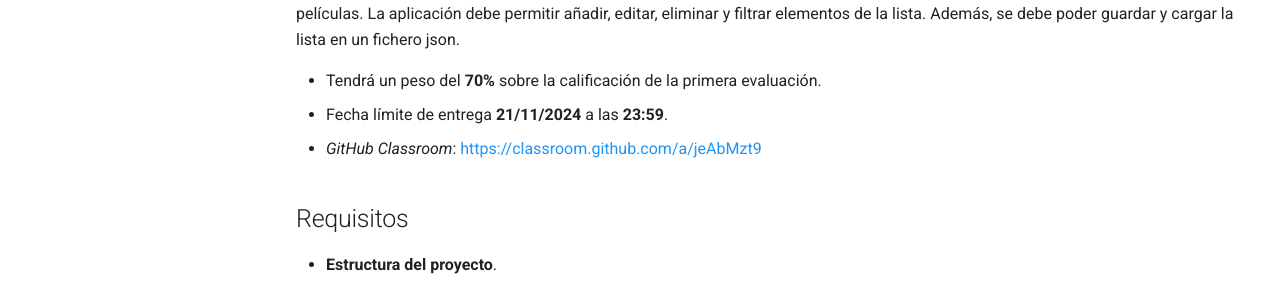
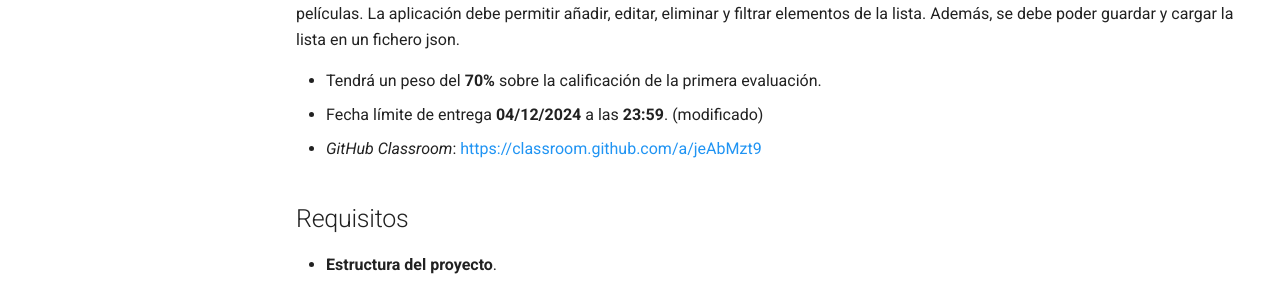
Before and after one commit to jsanvil/din24, an MkDocs documentation site: the page built from docs/proyectos/01_watchlist.md, in a window 1280 px wide and 900 px high. Shown: the part 252-542 px from the top of the window. Built offline with MkDocs 1.6.1 and Material for MkDocs 9.7.7, drawn with Linux system fonts in a browser that asks for light colours.

Commit message:
update project date

```diff
--- a/docs/proyectos/01_watchlist.md
+++ b/docs/proyectos/01_watchlist.md
@@ -3,7 +3,7 @@
 El objetivo de este proyecto es crear una aplicación en _Electron_ que permita gestionar una lista de seguimiento de libros, juegos y películas. La aplicación debe permitir añadir, editar, eliminar y filtrar elementos de la lista. Además, se debe poder guardar y cargar la lista en un fichero json.
 
 - Tendrá un peso del **70%** sobre la calificación de la primera evaluación.
-- Fecha límite de entrega **21/11/2024** a las **23:59**.
+- Fecha límite de entrega **04/12/2024** a las **23:59**. (modificado)
 - _GitHub Classroom_: [https://classroom.github.com/a/jeAbMzt9](https://classroom.github.com/a/jeAbMzt9)
 
 ## Requisitos
```
